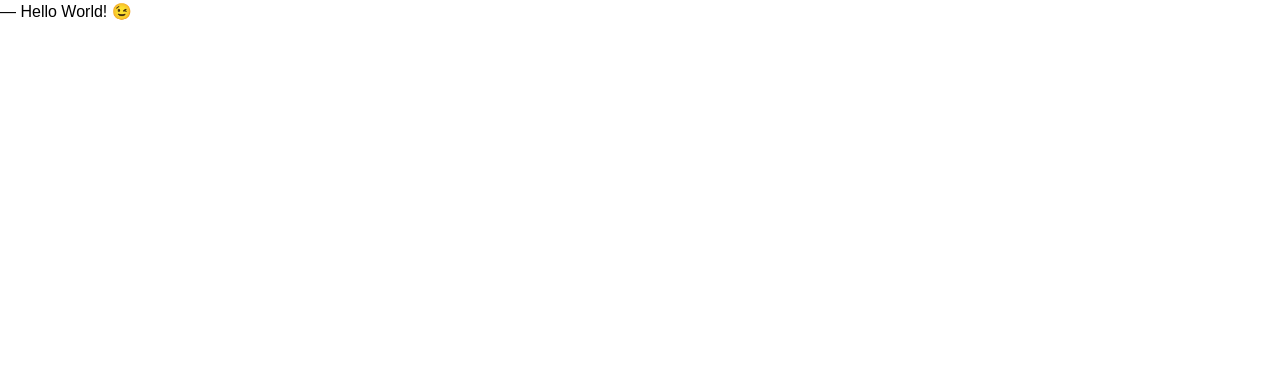
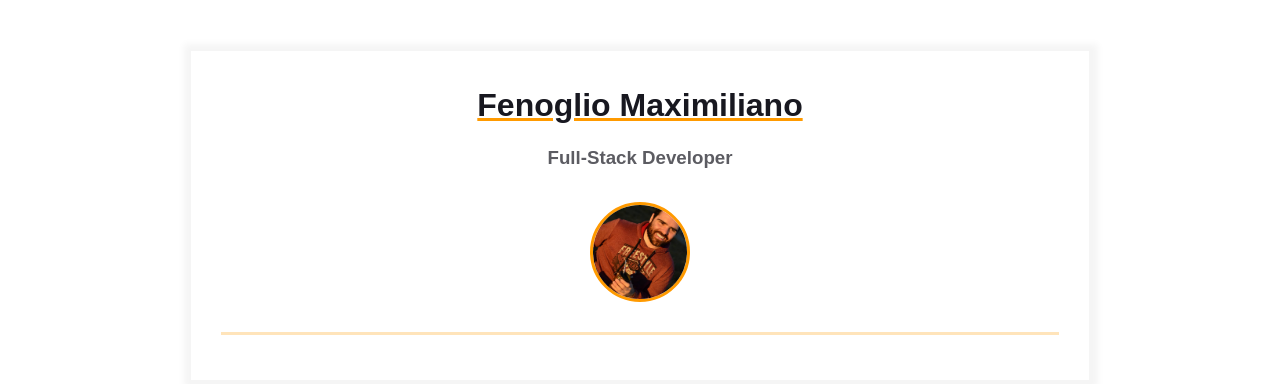
Before and after one commit to maxife36/homepage, a plain HTML site: page index.html in a window 1280 px wide. Drawn offline with Linux system fonts and the light colour scheme.

Commit message:
Create main section and fill with personal information

```diff
--- a/index.html
+++ b/index.html
@@ -7,6 +7,25 @@
     <title>Résumé</title>
   </head>
   <body>
-    ― Hello World! &#x1F609;
+    <main>
+      <div class="resume">
+        <div class="container">
+          <div class="resume__block">
+            <h1 class="contact-info__header">Fenoglio Maximiliano</h1>
+            <h3 class="contact-info__sub-header">Full-Stack Developer</h3>
+
+            <div class="contact_info_container fh">
+              <div class="contact-info__block"></div>
+
+              <div class="contact-info__block contact-info__block--center">
+                <img class="contact-info__avatar" src="assets/perfil.jpg" alt="profile photo" />
+              </div>
+
+              <div class="contact-info__block"></div>
+            </div>
+          </div>
+        </div>
+      </div>
+    </main>
   </body>
 </html>
```
Also changed, not shown: assets/perfil.jpg (added).
